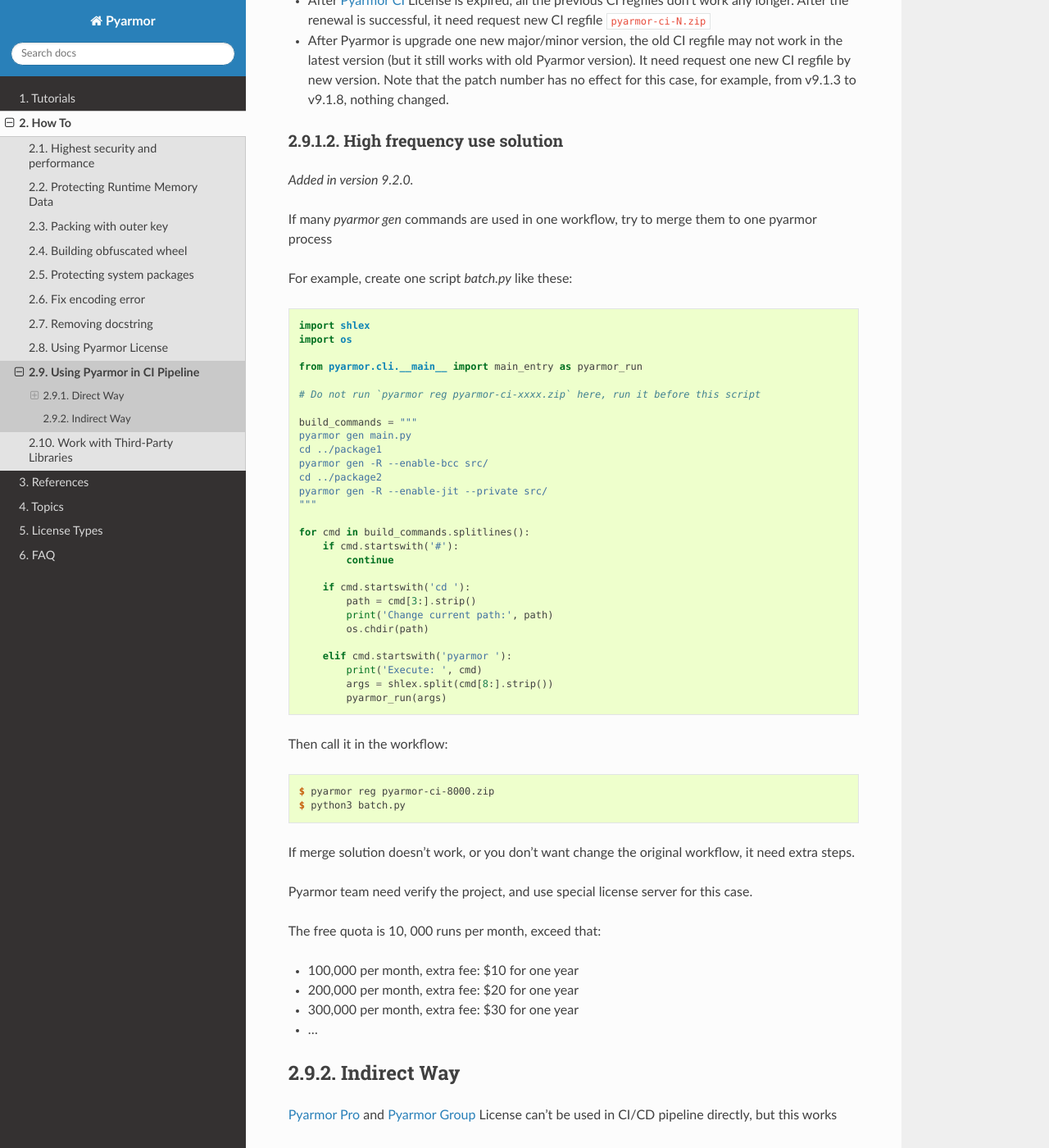
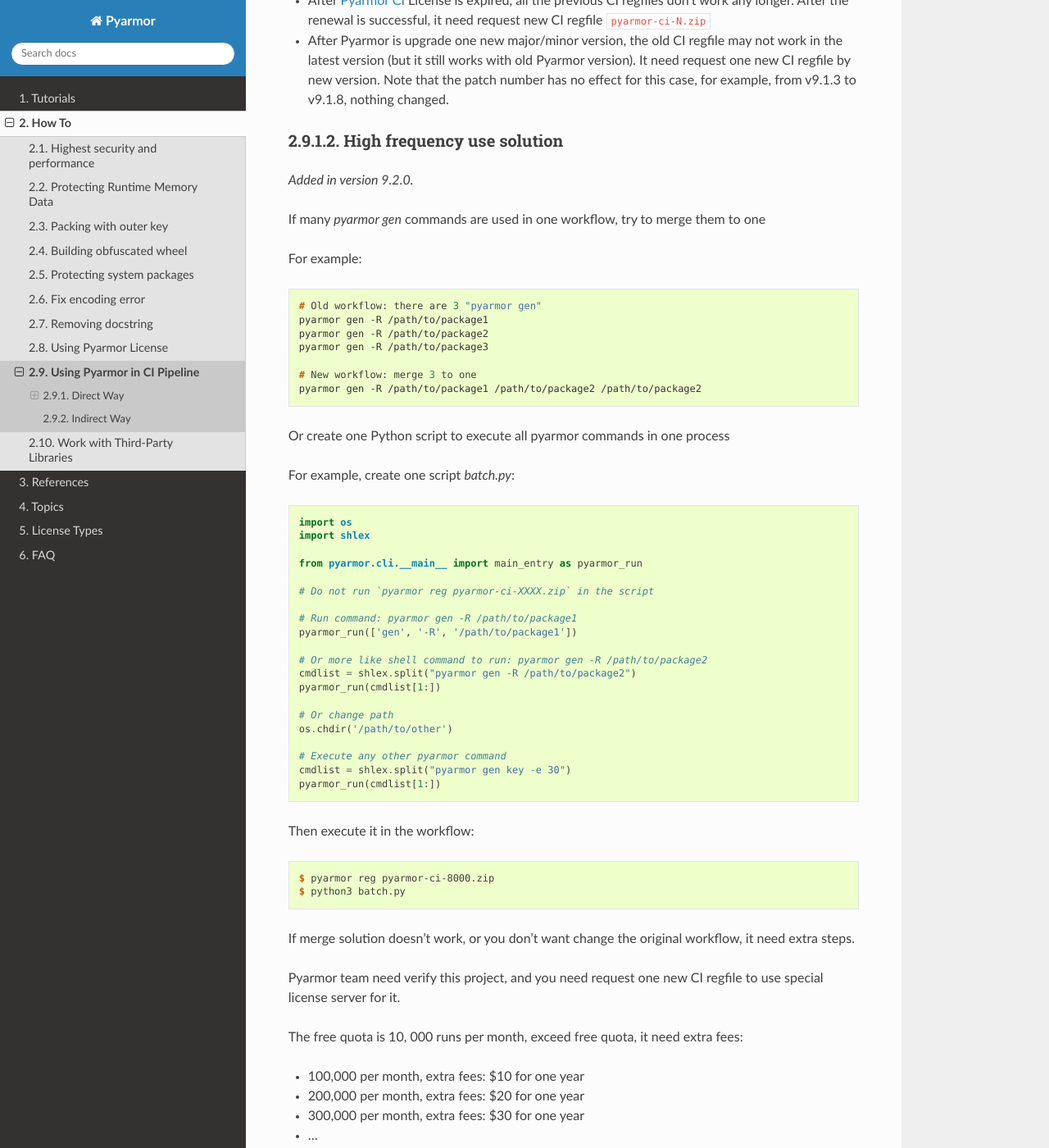
Before and after one commit to dashingsoft/pyarmor, a Sphinx documentation site: the page built from docs/how-to/ci.rst, in a window 1280 px wide and 1400 px high, scrolled down 2068 px. Shown: the whole window at 82% size. Built offline with Sphinx 7.4.7 and the Read the Docs theme 3.1.0, drawn with Linux system fonts in a browser that asks for light colours.

Commit message:
Refine sample script

```diff
--- a/docs/how-to/ci.rst
+++ b/docs/how-to/ci.rst
@@ -87,55 +87,59 @@
 
 .. versionadded:: 9.2.0
 
-If many `pyarmor gen` commands are used in one workflow, try to merge them to one pyarmor process
+If many `pyarmor gen` commands are used in one workflow, try to merge them to one
 
-For example, create one script `batch.py` like these:
+For example::
+
+    # Old workflow: there are 3 "pyarmor gen"
+    pyarmor gen -R /path/to/package1
+    pyarmor gen -R /path/to/package2
+    pyarmor gen -R /path/to/package3
+
+    # New workflow: merge 3 to one
+    pyarmor gen -R /path/to/package1 /path/to/package2 /path/to/package2
+
+Or create one Python script to execute all pyarmor commands in one process
+
+For example, create one script `batch.py`:
 
 .. code-block:: python
 
+    import os
     import shlex
-    import os
 
     from pyarmor.cli.__main__ import main_entry as pyarmor_run
 
-    # Do not run `pyarmor reg pyarmor-ci-xxxx.zip` here, run it before this script
+    # Do not run `pyarmor reg pyarmor-ci-XXXX.zip` in the script
 
-    build_commands = """
-    pyarmor gen main.py
-    cd ../package1
-    pyarmor gen -R --enable-bcc src/
-    cd ../package2
-    pyarmor gen -R --enable-jit --private src/
-    """
+    # Run command: pyarmor gen -R /path/to/package1
+    pyarmor_run(['gen', '-R', '/path/to/package1'])
 
-    for cmd in build_commands.splitlines():
-        if cmd.startswith('#'):
-            continue
+    # Or more like shell command to run: pyarmor gen -R /path/to/package2
+    cmdlist = shlex.split("pyarmor gen -R /path/to/package2")
+    pyarmor_run(cmdlist[1:])
 
-        if cmd.startswith('cd '):
-            path = cmd[3:].strip()
-            print('Change current path:', path)
-            os.chdir(path)
+    # Or change path
+    os.chdir('/path/to/other')
 
-        elif cmd.startswith('pyarmor '):
-            print('Execute: ', cmd)
-            args = shlex.split(cmd[8:].strip())
-            pyarmor_run(args)
+    # Execute any other pyarmor command
+    cmdlist = shlex.split("pyarmor gen key -e 30")
+    pyarmor_run(cmdlist[1:])
 
-Then call it in the workflow::
+Then execute it in the workflow::
 
     $ pyarmor reg pyarmor-ci-8000.zip
     $ python3 batch.py
 
 If merge solution doesn't work, or you don't want change the original workflow, it need extra steps.
 
-Pyarmor team need verify the project, and use special license server for this case.
+Pyarmor team need verify this project, and you need request one new CI regfile to use special license server for it.
 
-The free quota is 10, 000 runs per month, exceed that:
+The free quota is 10, 000 runs per month, exceed free quota, it need extra fees:
 
-- 100,000 per month, extra fee: $10 for one year
-- 200,000 per month, extra fee: $20 for one year
-- 300,000 per month, extra fee: $30 for one year
+- 100,000 per month, extra fees: $10 for one year
+- 200,000 per month, extra fees: $20 for one year
+- 300,000 per month, extra fees: $30 for one year
 - ...
 
 Indirect Way
```
